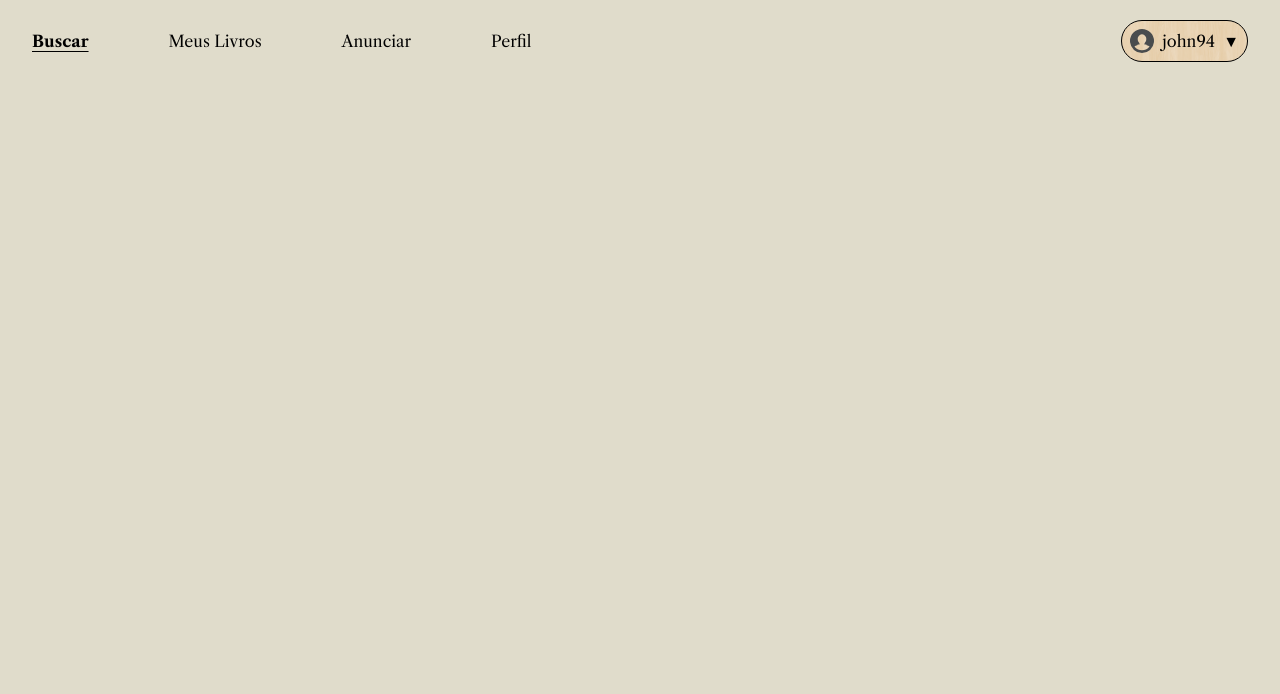
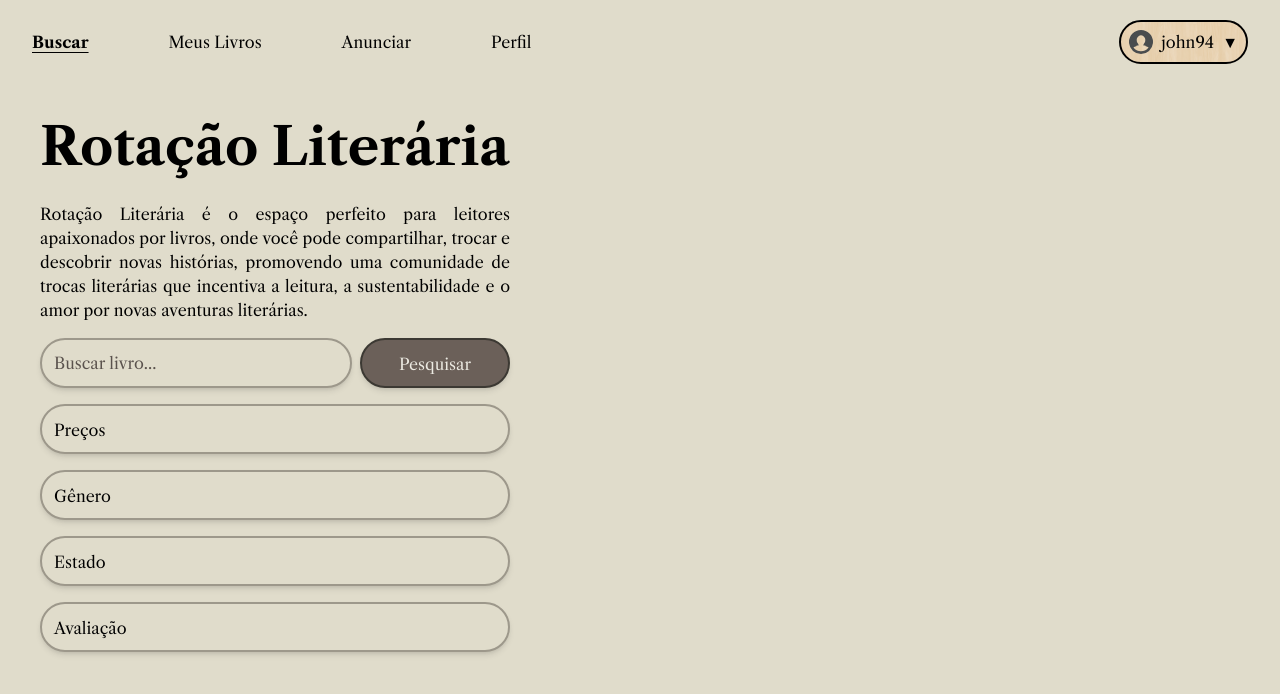
Before and after one commit to brndeveloper/literary-rotation, a React (Vite) app: page / in a window 1280 px wide. Shown: the top 694 px of the page. Built offline with nearby package versions, Linux system fonts and the light colour scheme.

Commit message:
feat: add initial sidebar placeholder

```diff
--- a/src/App.jsx
+++ b/src/App.jsx
@@ -1,9 +1,11 @@
 import Navbar from "./components/Navbar";
+import Sidebar from "./components/Sidebar";
 
 function App() {
   return (
     <div>
       <Navbar />
+      <Sidebar />
     </div>
   );
 }
--- /dev/null
+++ b/src/components/Input.jsx
@@ -0,0 +1,17 @@
+import PropTypes from "prop-types";
+
+const Input = ({ placeholder }) => {
+  return (
+    <input
+      type="text"
+      placeholder={placeholder}
+      className="h-[50px] flex-grow rounded-full border-2 border-[#9d988b] bg-[#e0dccb] p-3 text-left shadow-md placeholder:text-[#5a524d] placeholder:opacity-100 focus:outline-none"
+    />
+  );
+};
+
+Input.propTypes = {
+  placeholder: PropTypes.string.isRequired,
+};
+
+export default Input;
--- a/src/components/ProfileButton.jsx
+++ b/src/components/ProfileButton.jsx
@@ -7,8 +7,9 @@ const ProfileButton = () => {
   const [isMenuOpen, setIsMenuOpen] = useState(false);
   const menuRef = useRef(null);
 
-  const toggleMenu = () => {
-    setIsMenuOpen(!isMenuOpen);
+  const toggleMenu = (event) => {
+    event.stopPropagation();
+    setIsMenuOpen((prevState) => !prevState);
   };
 
   const handleClickOutside = (event) => {
@@ -28,7 +29,7 @@ const ProfileButton = () => {
     <div className="relative">
       <button
         onClick={toggleMenu}
-        className="flex items-center gap-2 rounded-full border border-black bg-cover bg-center p-2"
+        className="flex items-center gap-2 rounded-full border-2 border-black bg-cover bg-center p-2"
         style={{ backgroundImage: `url('${woodTexture}')` }}
       >
         <DefaultProfileIcon />
@@ -39,7 +40,7 @@ const ProfileButton = () => {
 
       <div
         ref={menuRef}
-        className="absolute right-0 mt-2 w-48 rounded border border-black bg-cover bg-center shadow-lg transition-all duration-300 ease-in-out"
+        className="absolute right-0 mt-2 w-48 rounded border-2 border-black bg-cover bg-center shadow-lg transition-all duration-300 ease-in-out"
         style={{
           backgroundImage: `url('${woodTexture}')`,
           opacity: isMenuOpen ? 1 : 0,
--- /dev/null
+++ b/src/components/SendButton.jsx
@@ -0,0 +1,13 @@
+const SendButton = () => {
+  return (
+    <button
+      className="ml-2 h-[50px] w-[150px] rounded-full border-2 border-[#3c3933] bg-[#6B6059] p-3 text-[#eceae2] shadow-md hover:bg-[#5a524d]"
+      style={{ height: "50px" }}
+    >
+      Pesquisar
+    </button>
+    // Lógica ainda a ser implementado
+  );
+};
+
+export default SendButton;
--- /dev/null
+++ b/src/components/Sidebar.jsx
@@ -0,0 +1,32 @@
+import Input from "./Input";
+import SendButton from "./SendButton";
+import SidebarButton from "./SidebarButton";
+
+const Sidebar = () => {
+  return (
+    <div className="h-screen w-4/12 min-w-[550px]">
+      <div className="mr-10 space-y-4 py-6 pl-10">
+        <h2 className="min-w-[550px] whitespace-normal break-words text-[52px] font-semibold">
+          Rotação Literária
+        </h2>
+        <p className="text-justify">
+          Rotação Literária é o espaço perfeito para leitores apaixonados por
+          livros, onde você pode compartilhar, trocar e descobrir novas
+          histórias, promovendo uma comunidade de trocas literárias que
+          incentiva a leitura, a sustentabilidade e o amor por novas aventuras
+          literárias.
+        </p>
+        <div className="flex items-center space-x-2">
+          <Input placeholder="Buscar livro..." />
+          <SendButton />
+        </div>
+        <SidebarButton>Preços</SidebarButton>
+        <SidebarButton>Gênero</SidebarButton>
+        <SidebarButton>Estado</SidebarButton>
+        <SidebarButton>Avaliação</SidebarButton>
+      </div>
+    </div>
+  );
+};
+
+export default Sidebar;
--- /dev/null
+++ b/src/components/SidebarButton.jsx
@@ -0,0 +1,15 @@
+import PropTypes from "prop-types";
+
+const SidebarButton = ({ children }) => {
+  return (
+    <button className="h-[50px] w-full rounded-full border-2 border-[#9d988b] bg-[#e0dccb] p-3 text-left shadow-md">
+      {children}
+    </button>
+  );
+};
+
+SidebarButton.propTypes = {
+  children: PropTypes.node.isRequired,
+};
+
+export default SidebarButton;
```
